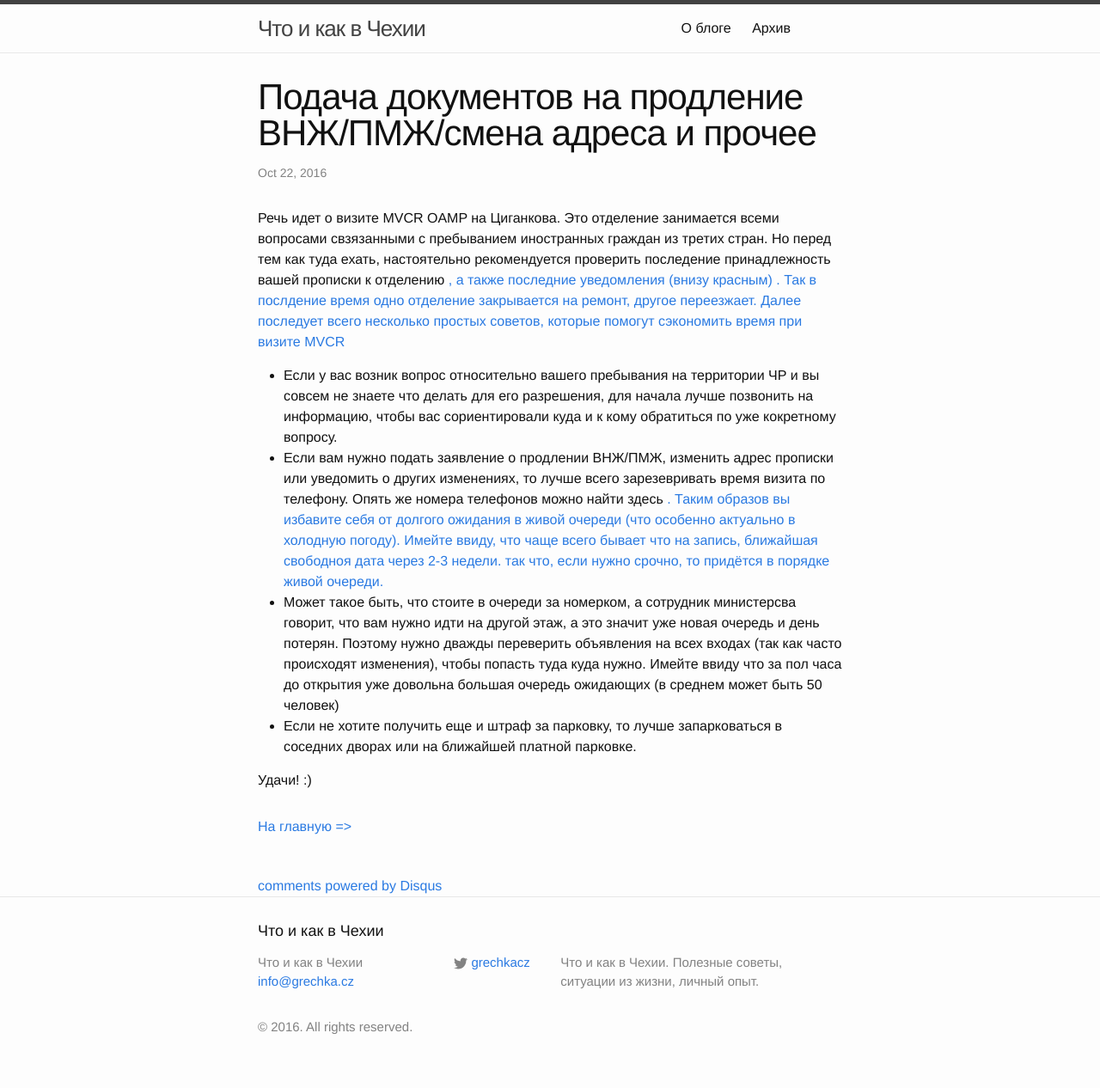
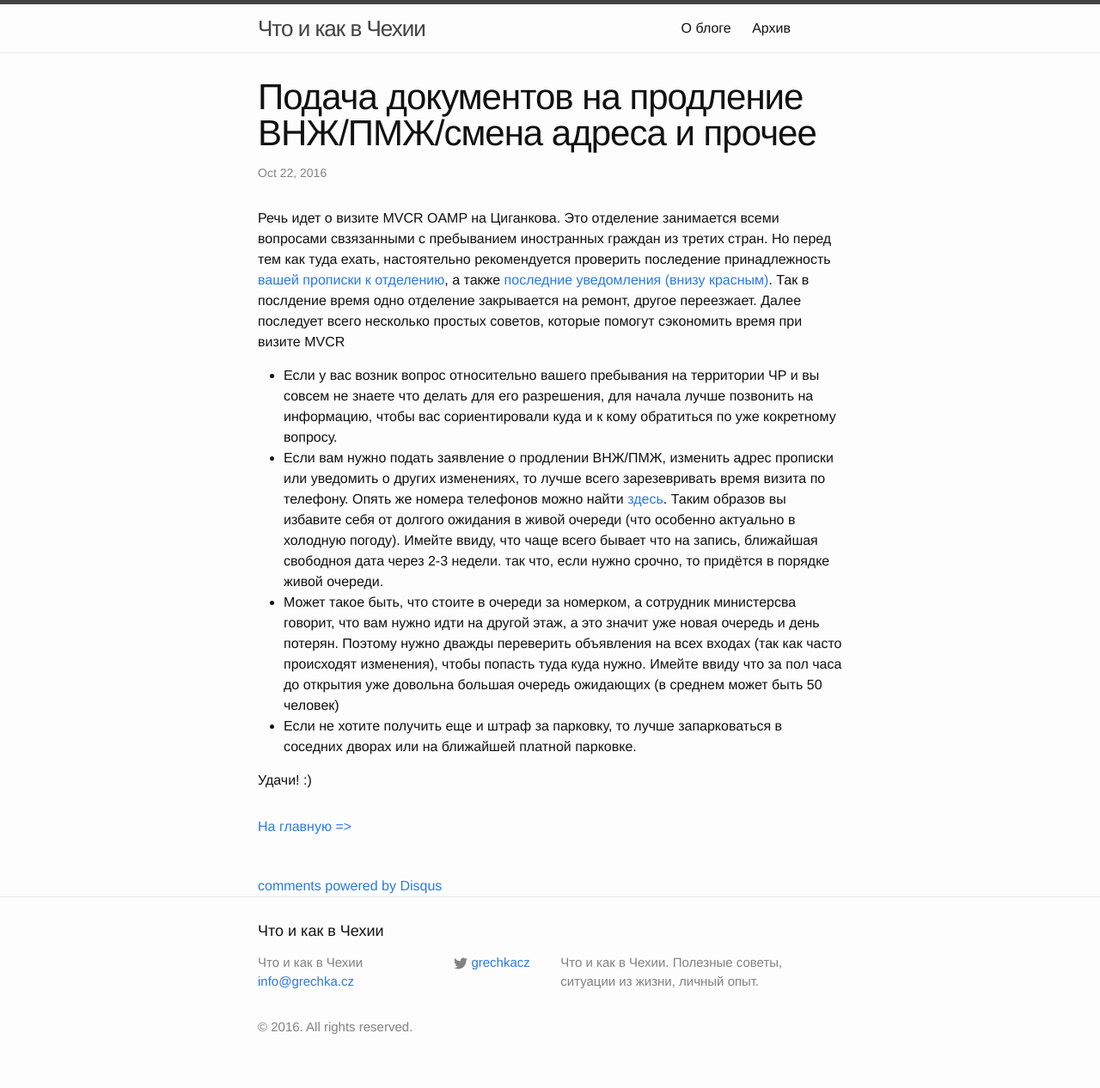
Before and after one commit to basementcz/grechka, a Jekyll site: the page built from _posts/2016-10-12-podacha-dokumentov.markdown, in a window 1280 px wide. Shown: the whole page at 86% size. Built offline with Jekyll 4.4.1, drawn with Linux system fonts in a browser that asks for light colours; comment, search, counter and statistics services are not loaded.

```diff
--- a/_posts/2016-10-12-podacha-dokumentov.markdown
+++ b/_posts/2016-10-12-podacha-dokumentov.markdown
@@ -6,11 +6,11 @@ categories: "prodlouzeni podytu, hlaseni zmen, dodatky, praha"
 comments: True
 ---
 
-Речь идет о визите MVCR OAMP на Циганкова. Это отделение занимается всеми вопросами свзязанными с пребыванием иностранных граждан из третих стран. Но перед тем как туда ехать, настоятельно рекомендуется проверить последение принадлежность вашей прописки к отделению <a href="https://goo.gl/1CyrLv" target="_blank">, а также последние уведомления (внизу красным) <a href="https://goo.gl/v1IRnI" target="_blank">. Так в послдение время одно отделение закрывается на ремонт, другое переезжает. Далее последует всего несколько простых советов, которые помогут сэкономить время при визите MVCR
+Речь идет о визите MVCR OAMP на Циганкова. Это отделение занимается всеми вопросами свзязанными с пребыванием иностранных граждан из третих стран. Но перед тем как туда ехать, настоятельно рекомендуется проверить последение принадлежность <a href="https://goo.gl/1CyrLv" target="_blank">вашей прописки к отделению</a>, а также <a href="https://goo.gl/v1IRnI" target="_blank">последние уведомления (внизу красным)</a>. Так в послдение время одно отделение закрывается на ремонт, другое переезжает. Далее последует всего несколько простых советов, которые помогут сэкономить время при визите MVCR
 <!--more-->
 
 * Если у вас возник вопрос относительно вашего пребывания на территории ЧР и вы совсем не знаете что делать для его разрешения, для начала лучше позвонить на информацию, чтобы вас сориентировали куда и к кому обратиться по уже кокретному вопросу.
-* Если вам нужно подать заявление о продлении ВНЖ/ПМЖ, изменить адрес прописки или уведомить о других изменениях, то лучше всего зарезевривать время визита по телефону. Опять же номера телефонов можно найти здесь <a href="https://goo.gl/v1IRnI" target="_blank">. Таким образов вы избавите себя от долгого ожидания в живой очереди (что особенно актуально в холодную погоду). Имейте ввиду, что чаще всего бывает что на запись, ближайшая свободноя дата через 2-3 недели. так что, если нужно срочно, то придётся в порядке живой очереди.
+* Если вам нужно подать заявление о продлении ВНЖ/ПМЖ, изменить адрес прописки или уведомить о других изменениях, то лучше всего зарезевривать время визита по телефону. Опять же номера телефонов можно найти <a href="https://goo.gl/v1IRnI" target="_blank">здесь</a>. Таким образов вы избавите себя от долгого ожидания в живой очереди (что особенно актуально в холодную погоду). Имейте ввиду, что чаще всего бывает что на запись, ближайшая свободноя дата через 2-3 недели. так что, если нужно срочно, то придётся в порядке живой очереди.
 * Может такое быть, что стоите в очереди за номерком, а сотрудник министерсва говорит, что вам нужно идти на другой этаж, а это значит уже новая очередь и день потерян. Поэтому нужно дважды переверить объявления на всех входах (так как часто происходят изменения), чтобы попасть туда куда нужно. Имейте ввиду что за пол часа до открытия уже довольна большая очередь ожидающих (в среднем может быть 50 человек)
 * Если не хотите получить еще и штраф за парковку, то лучше запарковаться в соседних дворах или на ближайшей платной парковке.
 
```
